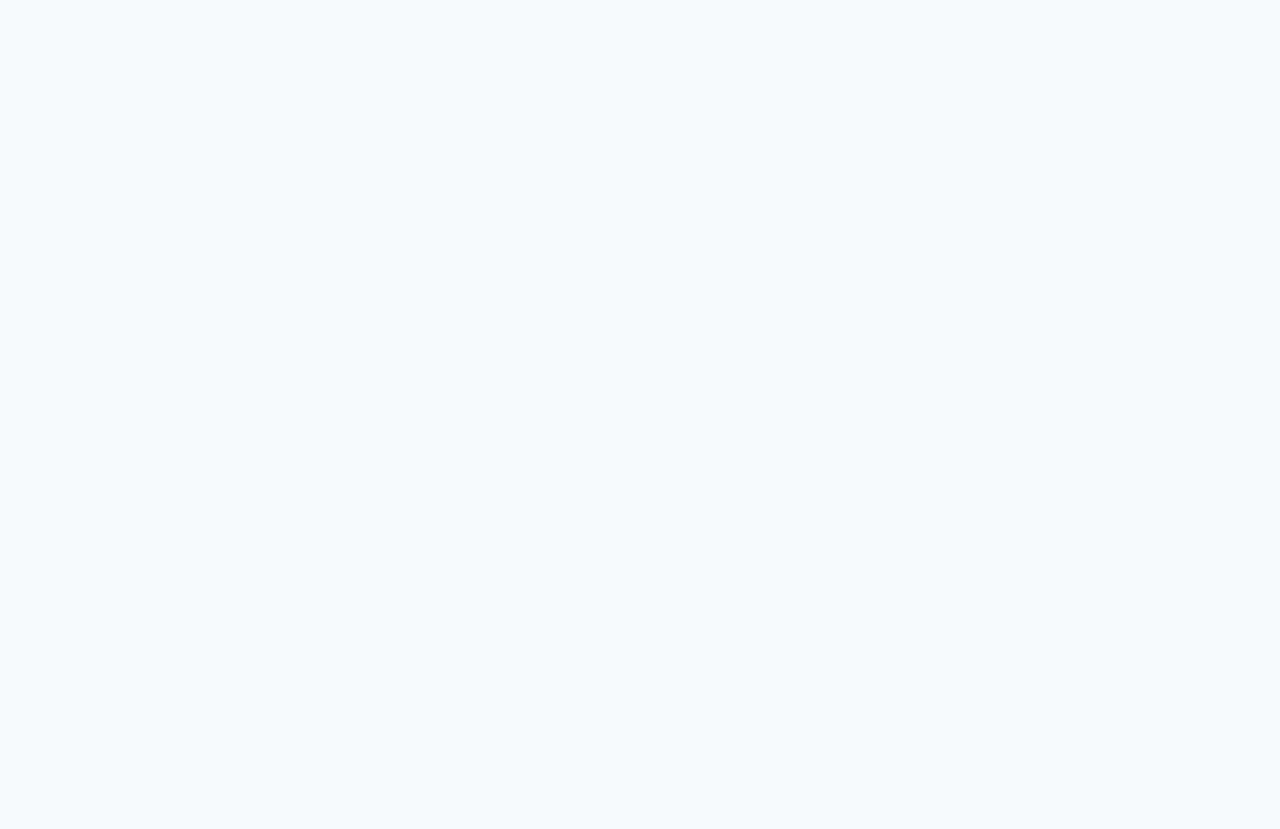
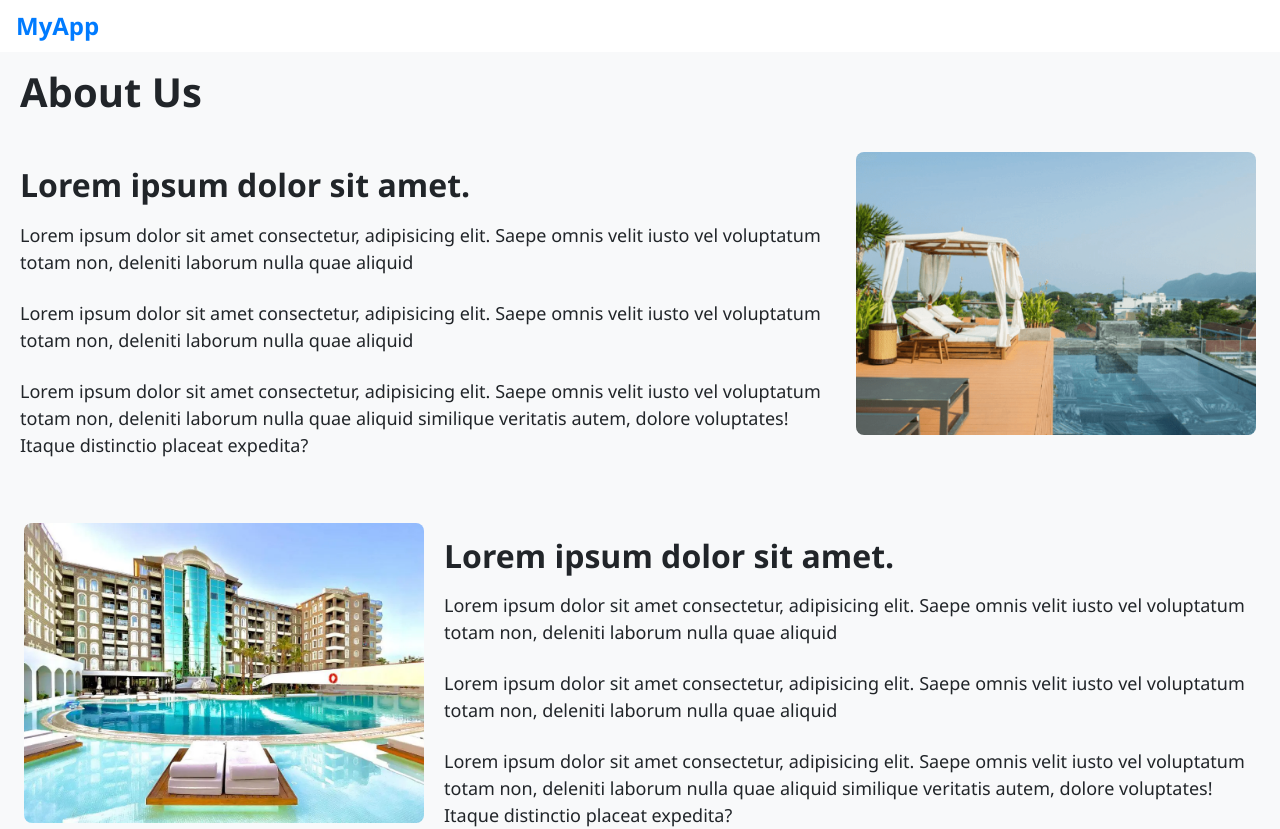
Before and after one commit to MykhailoIvchenko/users-list, a React app: page /about in a window 1280 px wide. Shown: the top 829 px of the page. Before the commit the page ends 800 px from the top, so only its background shows below. Built offline with nearby package versions, Linux system fonts and the light colour scheme; no server answers; the HTML template or start-up script is replaced by a standard one.

Commit message:
Implement routes

```diff
--- a/src/App.tsx
+++ b/src/App.tsx
@@ -1,5 +1,8 @@
+import { router } from './routes';
+import { RouterProvider } from 'react-router-dom';
+
 function App() {
-  return <></>;
+  return <RouterProvider router={router} />;
 }
 
 export default App;
--- a/src/components/HomeRedirect.tsx
+++ b/src/components/HomeRedirect.tsx
@@ -1,5 +1,6 @@
 import { Navigate } from 'react-router-dom';
+import { AppRoutes } from '../utils/enums';
 
 export default function HomeRedirect() {
-  return <Navigate to='/about' replace />;
+  return <Navigate to={AppRoutes.ABOUT} replace />;
 }
--- a/src/components/layout/DefaultLayout.tsx
+++ b/src/components/layout/DefaultLayout.tsx
@@ -1,4 +1,4 @@
-import { ReactNode, memo, useCallback, useState } from 'react';
+import { memo, useCallback, useState } from 'react';
 import styled from 'styled-components';
 import { Header } from './Header';
 import { Footer } from './Footer';
@@ -6,10 +6,7 @@ import { MainContent } from './MainContent';
 import { INavRoute } from '../../utils/types';
 import { AppRoutes } from '../../utils/enums';
 import { NavbarMobile } from '../NavbarMobile';
-
-interface DefaultLayoutProps {
-  children: ReactNode;
-}
+import { Outlet } from 'react-router-dom';
 
 const Wrapper = styled.div`
   display: flex;
@@ -26,7 +23,7 @@ const routes: INavRoute[] = [
   { label: 'Users', to: AppRoutes.USERS },
 ];
 
-export const DefaultLayout = memo(({ children }: DefaultLayoutProps) => {
+export const DefaultLayout = memo(() => {
   const [isMobileMenuOpen, setIsMobileMenuOpen] = useState<boolean>(false);
 
   const toggleMobileMenu = useCallback(() => {
@@ -49,7 +46,9 @@ export const DefaultLayout = memo(({ children }: DefaultLayoutProps) => {
         />
       )}
 
-      <Content>{children}</Content>
+      <Content>
+        <Outlet />
+      </Content>
       <Footer />
     </Wrapper>
   );
--- a/src/main.tsx
+++ b/src/main.tsx
@@ -4,15 +4,12 @@ import App from './App.tsx';
 import { ThemeProvider } from 'styled-components';
 import { theme } from './styles/theme';
 import { GlobalStyle } from './styles/globalStyles.ts';
-import { BrowserRouter } from 'react-router-dom';
 
 createRoot(document.getElementById('root')!).render(
   <StrictMode>
-    <BrowserRouter>
-      <ThemeProvider theme={theme}>
-        <GlobalStyle />
-        <App />
-      </ThemeProvider>
-    </BrowserRouter>
+    <ThemeProvider theme={theme}>
+      <GlobalStyle />
+      <App />
+    </ThemeProvider>
   </StrictMode>
 );
--- /dev/null
+++ b/src/routes/index.tsx
@@ -0,0 +1,28 @@
+import NotFoundPage from '../pages/NotFoundPage';
+import { DefaultLayout } from '../components/layout/DefaultLayout';
+import {
+  createBrowserRouter,
+  createRoutesFromElements,
+  Route,
+} from 'react-router-dom';
+import HomeRedirect from '../components/HomeRedirect';
+import { AppRoutes } from '../utils/enums';
+import AboutPage from '../pages/AboutPage';
+import UsersPage from '../pages/UsersPage';
+import UserDetailsPage from '../pages/UserDetailsPage';
+
+export const router = createBrowserRouter(
+  createRoutesFromElements(
+    <Route element={<DefaultLayout />}>
+      <Route path={AppRoutes.HOME} element={<HomeRedirect />} />
+      <Route path={AppRoutes.ABOUT} element={<AboutPage />} />
+      <Route path={AppRoutes.USERS} element={<UsersPage />} />
+      <Route path={`${AppRoutes.USERS}/:id`} element={<UserDetailsPage />} />
+
+      <Route path='*' element={<NotFoundPage />} />
+    </Route>
+  ),
+  {
+    basename: AppRoutes.HOME,
+  }
+);
```
